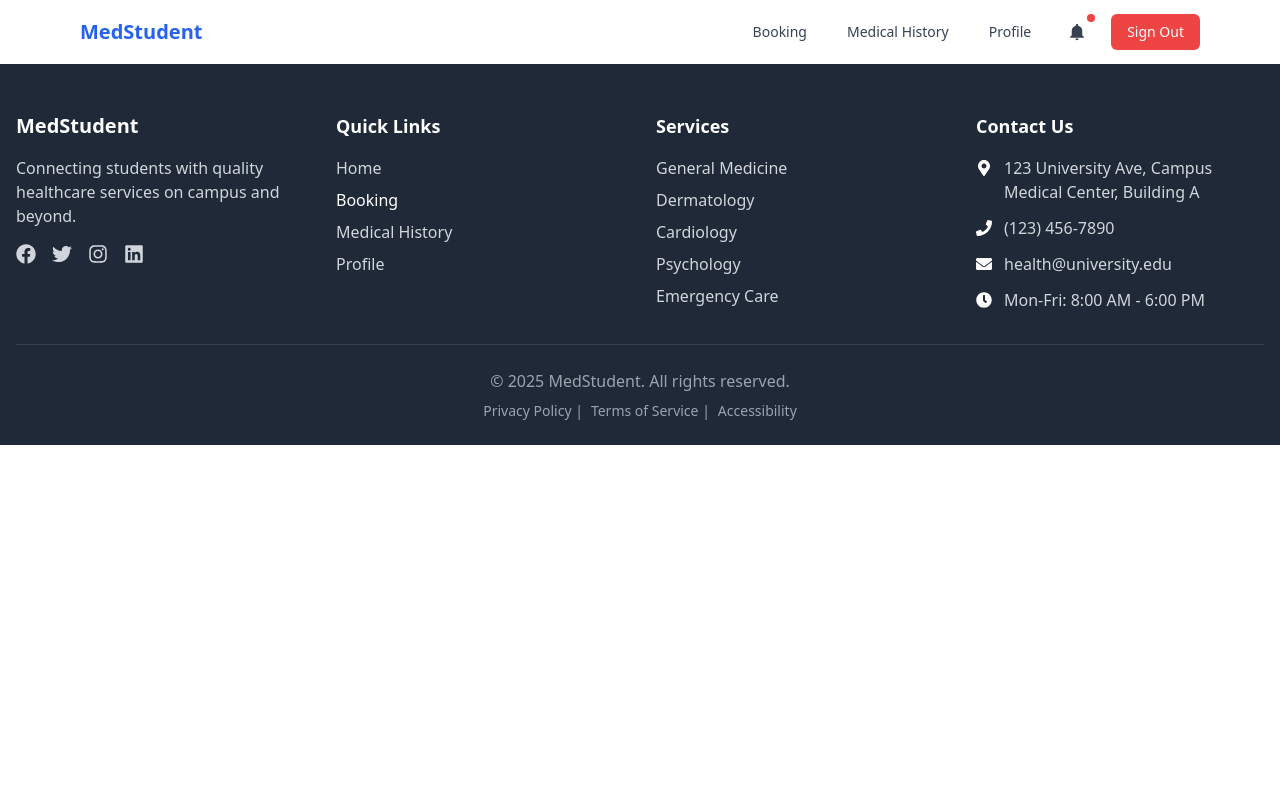
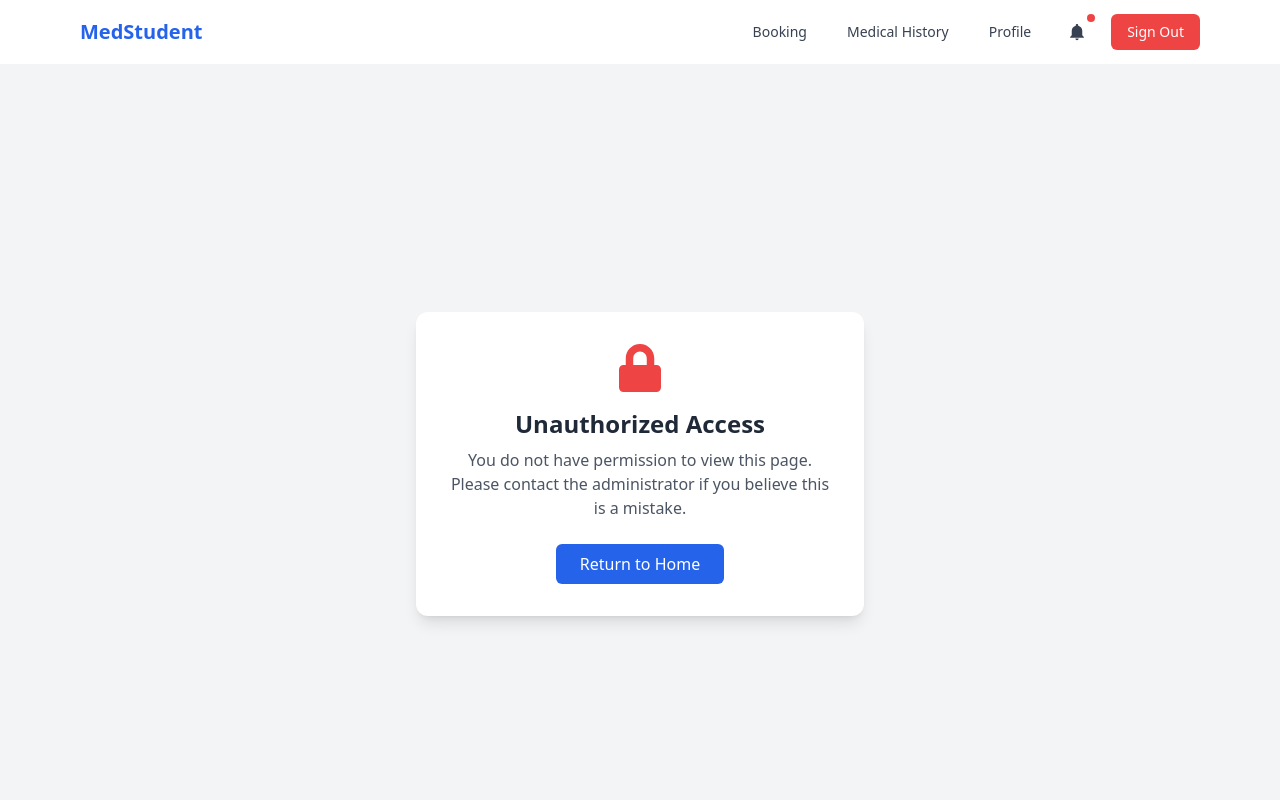
Before and after one commit to p0tat0412/AppointmentApp, a React (Vite) app: page /unauthorized in a window 1280 px wide. Shown: the top 800 px of the page. Built offline with nearby package versions, Linux system fonts and the light colour scheme; sample sign-in values are in the browser's storage.

Commit message:
implement route protection to restrict page access to authenticated users

```diff
--- a/src/App.tsx
+++ b/src/App.tsx
@@ -11,6 +11,8 @@ import Footer from "./components/Footer";
 import DoctorDashboard from "./components/DoctorDashboard";
 import DoctorAppointments from "./components/DoctorAppointments";
 import DoctorAvailability from "./components/DoctorAvailability";
+import ProtectedRoute from "./protectedRoute/ProtectedRoute";
+import Unauthorized from "./components/Unauthorized";
 
 function AppContent() {
   const location = useLocation();
@@ -20,15 +22,45 @@ function AppContent() {
     <>
       {!hideNavbarRoutes.includes(location.pathname) && <Navbar />}
       <Routes>
-        <Route path="/" element={<HomePage />} />
+        <Route path="/" element={
+          <ProtectedRoute allowedRoles={["patient"]}>
+            <HomePage />
+          </ProtectedRoute>
+        } />
+        <Route path="/booking" element={
+          <ProtectedRoute allowedRoles={["patient"]}>
+            <BookingPage />
+          </ProtectedRoute>
+        } />
+        <Route path="/medical-history" element={
+          <ProtectedRoute allowedRoles={["patient"]}>
+            <MedicalHistoryPage />
+          </ProtectedRoute>
+        } />
+        <Route path="/doctor/dashboard" element={
+          <ProtectedRoute allowedRoles={["doctor"]}>
+            <DoctorDashboard />
+          </ProtectedRoute>
+        } />
+        <Route path="/doctor/appointments" element={
+          <ProtectedRoute allowedRoles={["doctor"]}>
+            <DoctorAppointments />
+          </ProtectedRoute>
+        } />
+        <Route path="/doctor/availability" element={
+          <ProtectedRoute allowedRoles={["doctor"]}>
+            <DoctorAvailability />
+          </ProtectedRoute>
+        } />
         <Route path="/login" element={<Login />} />
         <Route path="/signup" element={<SignUp />} />
-        <Route path="/booking" element={<BookingPage />} />
+        <Route path="/unauthorized" element={<Unauthorized />} />
+
         <Route path="/profile" element={<ProfilePage />} />
-        <Route path="/medical-history" element={<MedicalHistoryPage />} />
-        <Route path="/doctor/dashboard" element={<DoctorDashboard />} />
+        {/* <Route path="/medical-history" element={<MedicalHistoryPage />} /> */}
+        {/* <Route path="/doctor/dashboard" element={<DoctorDashboard />} />
         <Route path="/doctor/appointments" element={<DoctorAppointments />} />
-        <Route path="/doctor/availability" element={<DoctorAvailability />} />
+        <Route path="/doctor/availability" element={<DoctorAvailability />} /> */}
       </Routes>
       <Footer />
     </>
--- /dev/null
+++ b/src/components/Unauthorized.tsx
@@ -0,0 +1,41 @@
+import { Link } from "react-router-dom";
+import { FaLock } from "react-icons/fa";
+
+const Unauthorized = () => {
+    const userInfoStr = localStorage.getItem("userInfo");
+    const user = userInfoStr ? JSON.parse(userInfoStr) : null;
+    console.log(user)
+  return (
+    <div className="min-h-screen flex items-center justify-center bg-gray-100 px-4">
+      <div className="max-w-md w-full bg-white shadow-lg rounded-xl p-8 text-center">
+        <div className="flex justify-center mb-4">
+          <FaLock className="text-red-500 text-5xl" />
+        </div>
+        <h1 className="text-2xl font-bold text-gray-800 mb-2">Unauthorized Access</h1>
+        <p className="text-gray-600 mb-6">
+          You do not have permission to view this page. Please contact the administrator if you believe this is a mistake.
+        </p>
+        {
+            user.role === 'doctor' ? (
+                <Link
+                    to="/doctor/dashboard"
+                    className="inline-block bg-blue-600 hover:bg-blue-700 text-white px-6 py-2 rounded-md transition"
+                    >
+                    Return to Home
+                </Link>
+            ):(
+                <Link
+                    to="/"
+                    className="inline-block bg-blue-600 hover:bg-blue-700 text-white px-6 py-2 rounded-md transition"
+                    >
+                    Return to Home
+                </Link>
+            )
+        }
+
+      </div>
+    </div>
+  );
+};
+
+export default Unauthorized;
--- /dev/null
+++ b/src/protectedRoute/ProtectedRoute.tsx
@@ -0,0 +1,21 @@
+import { Navigate } from "react-router-dom";
+
+const ProtectedRoute = ({ allowedRoles, children }: {
+  allowedRoles: string[];
+  children: React.ReactNode;
+}) => {
+  const userInfoStr = localStorage.getItem("userInfo");
+  const user = userInfoStr ? JSON.parse(userInfoStr) : null;
+
+  if (!user) {
+    return <Navigate to="/login" />
+  }
+
+  if (!user || !allowedRoles.includes(user.role)) {
+    return <Navigate to="/unauthorized" />;
+  }
+
+  return <>{children}</>;
+};
+
+export default ProtectedRoute;
```
